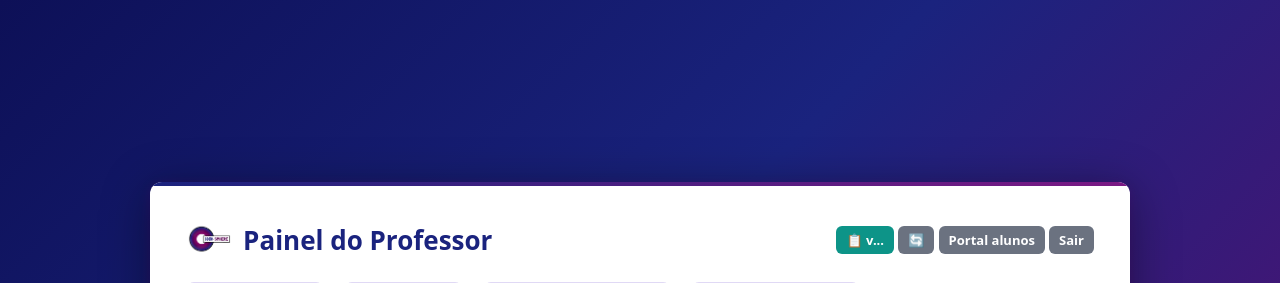
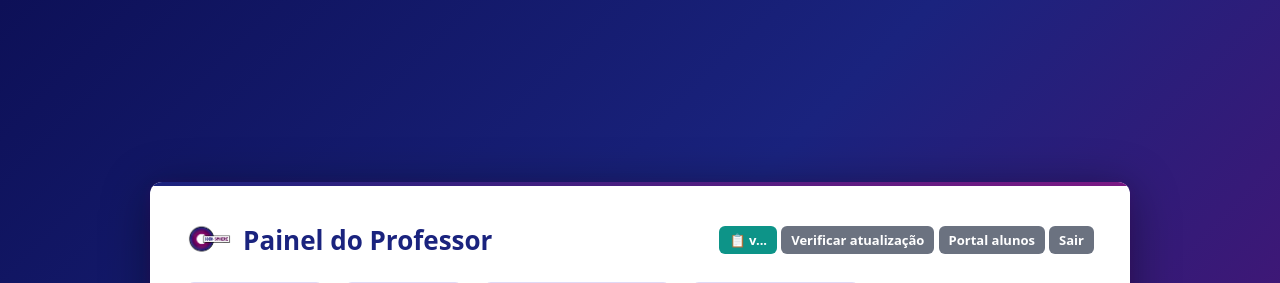
Before and after one commit to mezhack/code-sphere, a Flask app: template portal/templates/admin_painel.html in a window 1280 px wide. Shown: the top 283 px of the page. Run offline with Flask 3, Linux system fonts and the light colour scheme; the template is opened without the code that fills it, so the values that code supplies are empty; parts of the project's set-up code (start-up, migrations or seed data) failed here and were passed over.

Commit message:
atualizado botão de verificar versão, para evitar ambiguidades

```diff
--- a/portal/templates/admin_painel.html
+++ b/portal/templates/admin_painel.html
@@ -9,7 +9,7 @@
     </div>
     <div>
       <a href="{{ url_for('admin_changelog') }}" class="btn btn-sm" style="background:#0d9488">📋 v<span id="versao-local">...</span></a>
-      <button onclick="verificarVersao(true)" class="btn btn-sm" style="background:#6b7280" title="Verificar atualizações agora">🔄</button>
+      <button onclick="verificarVersao(true)" class="btn btn-sm" style="background:#6b7280">Verificar atualização</button>
       <a href="{{ url_for('index') }}" class="btn btn-sm" style="background:#6b7280">Portal alunos</a>
       <a href="{{ url_for('admin_logout') }}" class="btn btn-sm" style="background:#6b7280">Sair</a>
     </div>
```
